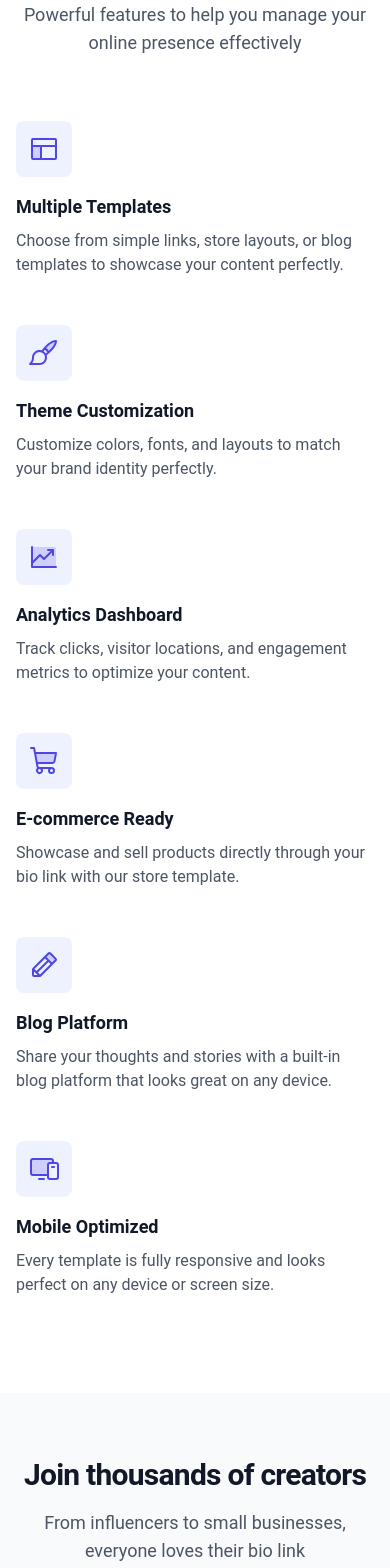
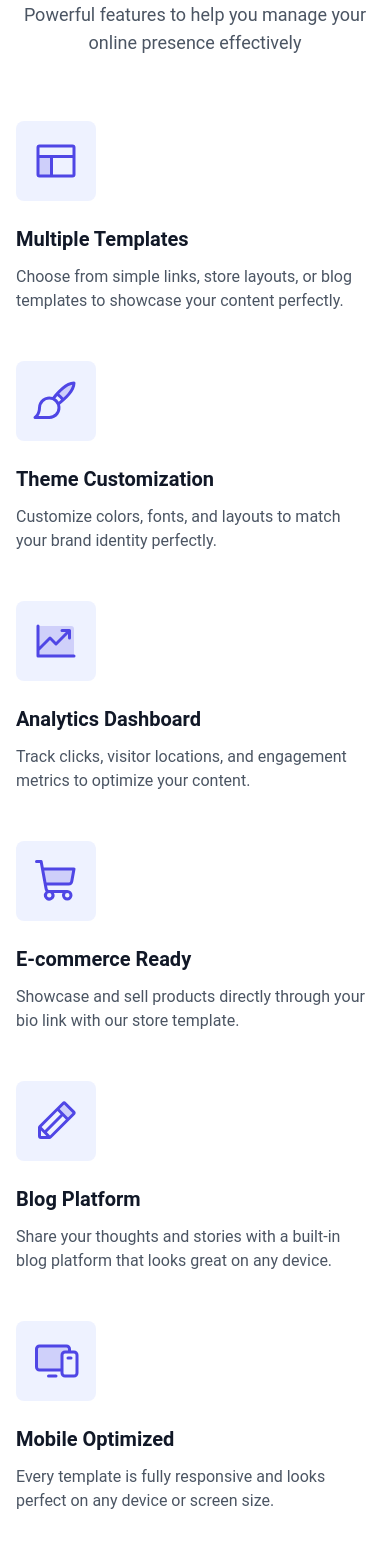
Before and after one commit to itstoasti/Focusnotes, a Nuxt app: page / in a window 390 px wide. Shown: the part 1440-3008 px from the top of the page. Built offline with nearby package versions, Linux system fonts and the light colour scheme; no server answers.

Commit message:
Improve mobile responsiveness and add Twitter auth edge function

```diff
--- a/pages/home.vue
+++ b/pages/home.vue
@@ -9,7 +9,7 @@
       <!-- Header -->
       <div class="border-b bg-white">
         <div class="max-w-7xl mx-auto px-4 sm:px-6 lg:px-8">
-          <div class="flex justify-between items-center py-4">
+          <div class="flex justify-between items-center py-4 pl-12 lg:pl-0">
             <h1 class="text-2xl font-bold text-gray-900">Dashboard</h1>
           </div>
         </div>
--- a/pages/index.vue
+++ b/pages/index.vue
@@ -128,51 +128,51 @@
         <div class="mt-16 grid grid-cols-1 gap-12 sm:grid-cols-2 lg:grid-cols-3">
           <!-- Feature 1 -->
           <div class="flex flex-col items-start">
-            <div class="rounded-lg bg-indigo-50 p-3">
-              <Icon icon="ph:layout-duotone" class="h-8 w-8 text-indigo-600" />
+            <div class="rounded-lg bg-indigo-50 p-4 sm:p-3">
+              <Icon icon="ph:layout-duotone" class="h-12 w-12 sm:h-8 sm:w-8 text-indigo-600" />
             </div>
-            <h3 class="mt-4 text-lg font-semibold text-gray-900">Multiple Templates</h3>
-            <p class="mt-2 text-gray-600">Choose from simple links, store layouts, or blog templates to showcase your content perfectly.</p>
+            <h3 class="mt-6 sm:mt-4 text-xl sm:text-lg font-semibold text-gray-900">Multiple Templates</h3>
+            <p class="mt-3 sm:mt-2 text-gray-600">Choose from simple links, store layouts, or blog templates to showcase your content perfectly.</p>
           </div>
           <!-- Feature 2 -->
           <div class="flex flex-col items-start">
-            <div class="rounded-lg bg-indigo-50 p-3">
-              <Icon icon="ph:paint-brush-duotone" class="h-8 w-8 text-indigo-600" />
+            <div class="rounded-lg bg-indigo-50 p-4 sm:p-3">
+              <Icon icon="ph:paint-brush-duotone" class="h-12 w-12 sm:h-8 sm:w-8 text-indigo-600" />
             </div>
-            <h3 class="mt-4 text-lg font-semibold text-gray-900">Theme Customization</h3>
-            <p class="mt-2 text-gray-600">Customize colors, fonts, and layouts to match your brand identity perfectly.</p>
+            <h3 class="mt-6 sm:mt-4 text-xl sm:text-lg font-semibold text-gray-900">Theme Customization</h3>
+            <p class="mt-3 sm:mt-2 text-gray-600">Customize colors, fonts, and layouts to match your brand identity perfectly.</p>
           </div>
           <!-- Feature 3 -->
           <div class="flex flex-col items-start">
-            <div class="rounded-lg bg-indigo-50 p-3">
-              <Icon icon="ph:chart-line-up-duotone" class="h-8 w-8 text-indigo-600" />
+            <div class="rounded-lg bg-indigo-50 p-4 sm:p-3">
+              <Icon icon="ph:chart-line-up-duotone" class="h-12 w-12 sm:h-8 sm:w-8 text-indigo-600" />
             </div>
-            <h3 class="mt-4 text-lg font-semibold text-gray-900">Analytics Dashboard</h3>
-            <p class="mt-2 text-gray-600">Track clicks, visitor locations, and engagement metrics to optimize your content.</p>
+            <h3 class="mt-6 sm:mt-4 text-xl sm:text-lg font-semibold text-gray-900">Analytics Dashboard</h3>
+            <p class="mt-3 sm:mt-2 text-gray-600">Track clicks, visitor locations, and engagement metrics to optimize your content.</p>
           </div>
           <!-- Feature 4 -->
           <div class="flex flex-col items-start">
-            <div class="rounded-lg bg-indigo-50 p-3">
-              <Icon icon="ph:shopping-cart-duotone" class="h-8 w-8 text-indigo-600" />
+            <div class="rounded-lg bg-indigo-50 p-4 sm:p-3">
+              <Icon icon="ph:shopping-cart-duotone" class="h-12 w-12 sm:h-8 sm:w-8 text-indigo-600" />
             </div>
-            <h3 class="mt-4 text-lg font-semibold text-gray-900">E-commerce Ready</h3>
-            <p class="mt-2 text-gray-600">Showcase and sell products directly through your bio link with our store template.</p>
+            <h3 class="mt-6 sm:mt-4 text-xl sm:text-lg font-semibold text-gray-900">E-commerce Ready</h3>
+            <p class="mt-3 sm:mt-2 text-gray-600">Showcase and sell products directly through your bio link with our store template.</p>
           </div>
           <!-- Feature 5 -->
           <div class="flex flex-col items-start">
-            <div class="rounded-lg bg-indigo-50 p-3">
-              <Icon icon="ph:pencil-duotone" class="h-8 w-8 text-indigo-600" />
+            <div class="rounded-lg bg-indigo-50 p-4 sm:p-3">
+              <Icon icon="ph:pencil-duotone" class="h-12 w-12 sm:h-8 sm:w-8 text-indigo-600" />
             </div>
-            <h3 class="mt-4 text-lg font-semibold text-gray-900">Blog Platform</h3>
-            <p class="mt-2 text-gray-600">Share your thoughts and stories with a built-in blog platform that looks great on any device.</p>
+            <h3 class="mt-6 sm:mt-4 text-xl sm:text-lg font-semibold text-gray-900">Blog Platform</h3>
+            <p class="mt-3 sm:mt-2 text-gray-600">Share your thoughts and stories with a built-in blog platform that looks great on any device.</p>
           </div>
           <!-- Feature 6 -->
           <div class="flex flex-col items-start">
-            <div class="rounded-lg bg-indigo-50 p-3">
-              <Icon icon="ph:devices-duotone" class="h-8 w-8 text-indigo-600" />
+            <div class="rounded-lg bg-indigo-50 p-4 sm:p-3">
+              <Icon icon="ph:devices-duotone" class="h-12 w-12 sm:h-8 sm:w-8 text-indigo-600" />
             </div>
-            <h3 class="mt-4 text-lg font-semibold text-gray-900">Mobile Optimized</h3>
-            <p class="mt-2 text-gray-600">Every template is fully responsive and looks perfect on any device or screen size.</p>
+            <h3 class="mt-6 sm:mt-4 text-xl sm:text-lg font-semibold text-gray-900">Mobile Optimized</h3>
+            <p class="mt-3 sm:mt-2 text-gray-600">Every template is fully responsive and looks perfect on any device or screen size.</p>
           </div>
         </div>
       </div>
@@ -273,10 +273,6 @@
               </li>
               <li class="flex items-center">
                 <Icon icon="ph:check-circle-fill" class="h-5 w-5 text-indigo-600" />
-                <span class="ml-3 text-sm text-gray-600">Custom domains</span>
-              </li>
-              <li class="flex items-center">
-                <Icon icon="ph:check-circle-fill" class="h-5 w-5 text-indigo-600" />
                 <span class="ml-3 text-sm text-gray-600">Priority support</span>
               </li>
             </ul>
@@ -303,6 +299,10 @@
               <li class="flex items-center">
                 <Icon icon="ph:check-circle-fill" class="h-5 w-5 text-indigo-600" />
                 <span class="ml-3 text-sm text-gray-600">Team collaboration</span>
+              </li>
+              <li class="flex items-center">
+                <Icon icon="ph:check-circle-fill" class="h-5 w-5 text-indigo-600" />
+                <span class="ml-3 text-sm text-gray-600">Custom Domains</span>
               </li>
               <li class="flex items-center">
                 <Icon icon="ph:check-circle-fill" class="h-5 w-5 text-indigo-600" />
```
Also changed, not shown: 2 other files (tests, documents, lock files or other folders).
